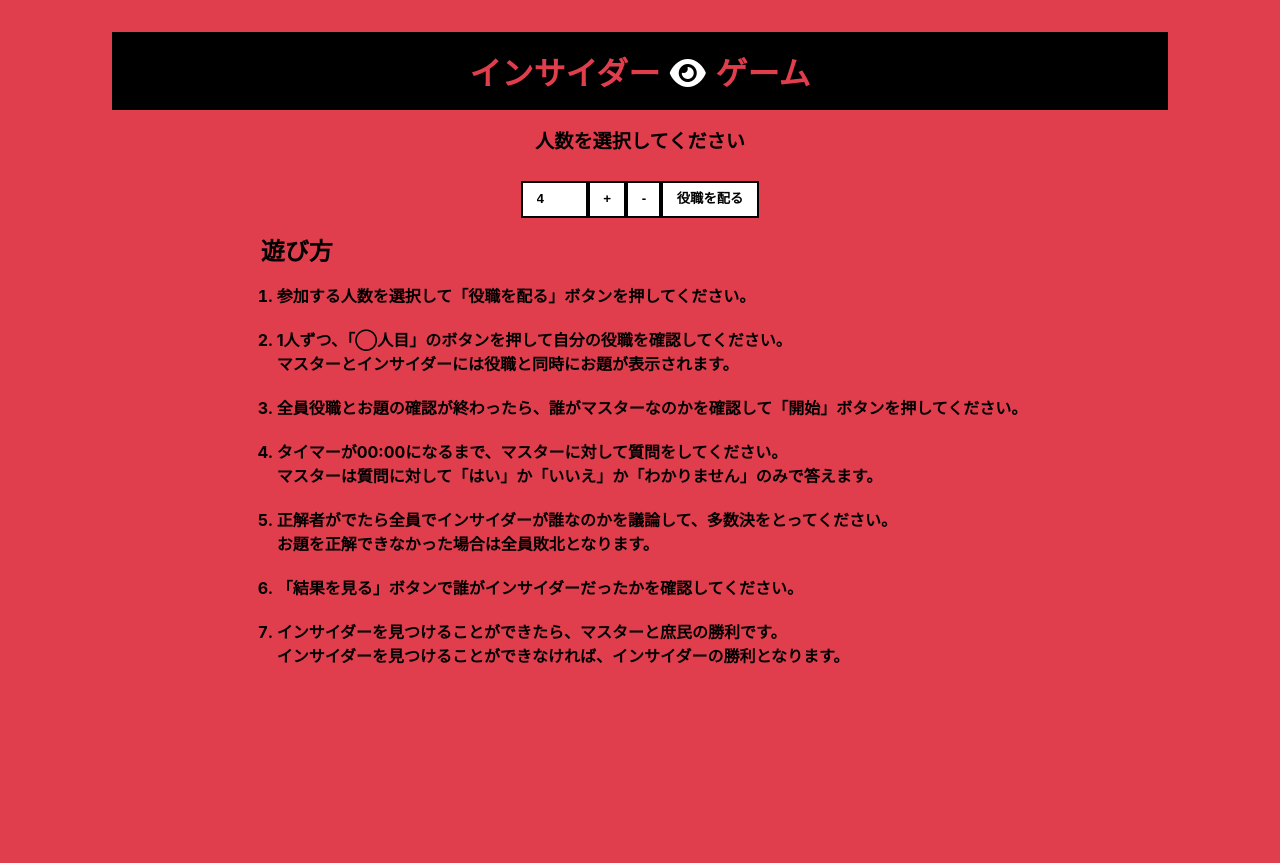
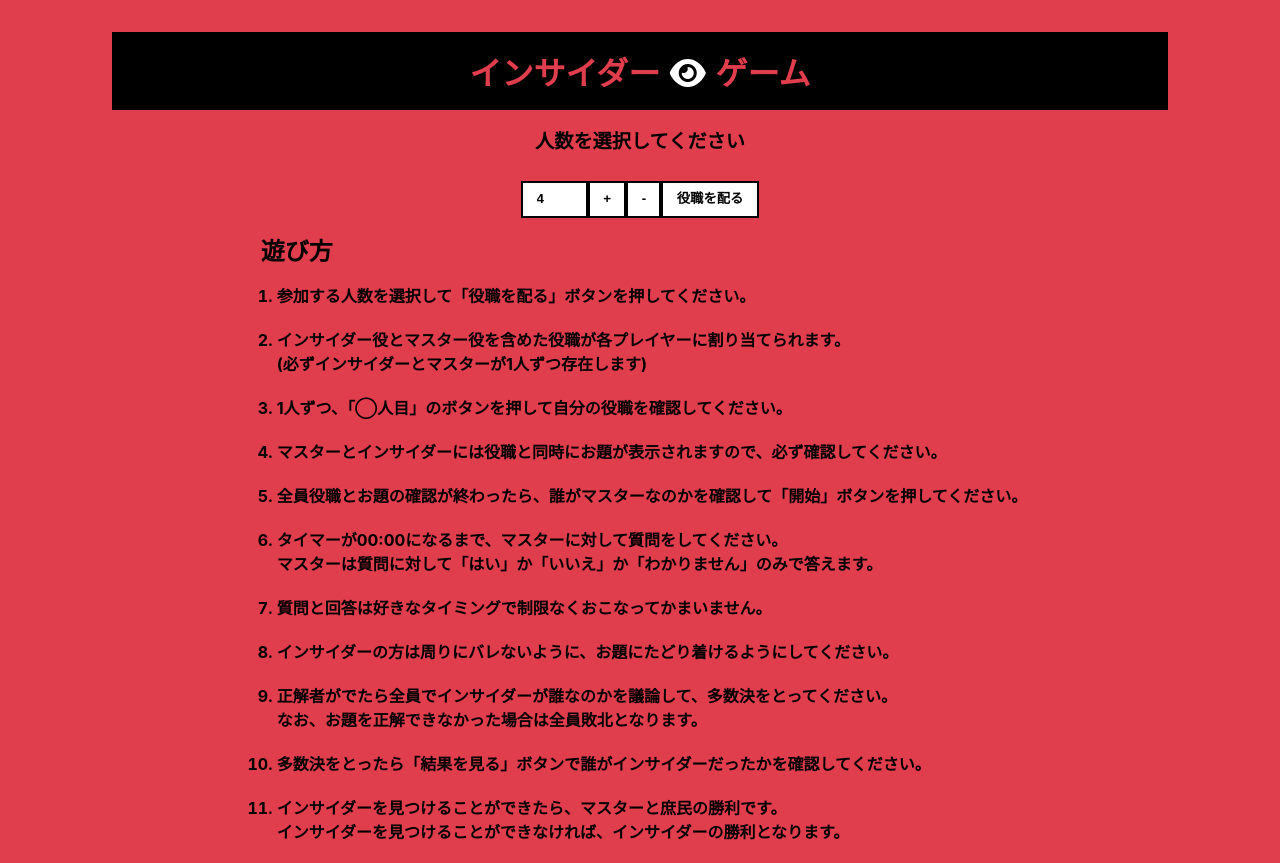
Before and after one commit to MarikaYamao/insider, a React (Create React App) app: page / in a window 1280 px wide. Before the commit the page ends 800 px from the top, so only its background shows below. Built offline with nearby package versions, Linux system fonts and the light colour scheme.

Commit message:
タイマー改良

```diff
--- a/src/components/description.js
+++ b/src/components/description.js
@@ -6,11 +6,15 @@ function Description() {
       <h2>遊び方</h2>
         <ol>
           <li>参加する人数を選択して「役職を配る」ボタンを押してください。</li>
-          <li>1人ずつ、「◯人目」のボタンを押して自分の役職を確認してください。<br/>マスターとインサイダーには役職と同時にお題が表示されます。</li>
+          <li>インサイダー役とマスター役を含めた役職が各プレイヤーに割り当てられます。<br/>(必ずインサイダーとマスターが1人ずつ存在します)</li>
+          <li>1人ずつ、「◯人目」のボタンを押して自分の役職を確認してください。</li>
+          <li>マスターとインサイダーには役職と同時にお題が表示されますので、必ず確認してください。</li>
           <li>全員役職とお題の確認が終わったら、誰がマスターなのかを確認して「開始」ボタンを押してください。</li>
           <li>タイマーが00:00になるまで、マスターに対して質問をしてください。<br/>マスターは質問に対して「はい」か「いいえ」か「わかりません」のみで答えます。</li>
-          <li>正解者がでたら全員でインサイダーが誰なのかを議論して、多数決をとってください。<br/>お題を正解できなかった場合は全員敗北となります。</li>
-          <li>「結果を見る」ボタンで誰がインサイダーだったかを確認してください。</li>
+          <li>質問と回答は好きなタイミングで制限なくおこなってかまいません。</li>
+          <li>インサイダーの方は周りにバレないように、お題にたどり着けるようにしてください。</li>
+          <li>正解者がでたら全員でインサイダーが誰なのかを議論して、多数決をとってください。<br/>なお、お題を正解できなかった場合は全員敗北となります。</li>
+          <li>多数決をとったら「結果を見る」ボタンで誰がインサイダーだったかを確認してください。</li>
           <li>インサイダーを見つけることができたら、マスターと庶民の勝利です。<br/>インサイダーを見つけることができなければ、インサイダーの勝利となります。</li>
         </ol>
     </div>
--- a/src/components/timer.js
+++ b/src/components/timer.js
@@ -6,7 +6,10 @@ class Timer extends React.Component {
     this.state = {
       minutes: '05',
       seconds: '00',
-      time: 300};
+      time: 300 * 1000,
+      now: new Date(),
+      startTime: Date.now(),
+    };
   }
 
   componentDidMount() {
@@ -22,15 +25,16 @@ class Timer extends React.Component {
   }
 
   update () {
-    if(this.state.time === 1)this.stop();
-    const time = this.state.time - 1;
-    const minutes = parseInt(time / 60 % 60);
-    const seconds = time % 60;
+    const time = this.state.time - (Date.now() - this.state.startTime);
+    if(time <= 900)this.stop();
+    const date = new Date(time);
+    const minutes = date.getMinutes();
+    const seconds = date.getSeconds();
 
     this.setState({
-      minutes: ('00' + minutes).slice(-2),
-      seconds: ('00' + seconds).slice(-2),
-      time: time
+      minutes: ('0' + minutes).slice(-2),
+      seconds: ('0' + seconds).slice(-2),
+      now: date,
     });
   }
 
```
